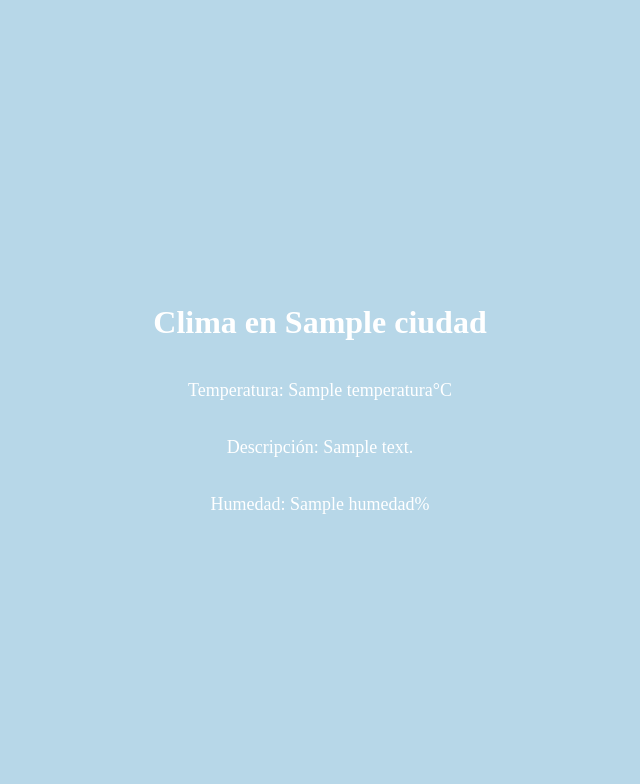
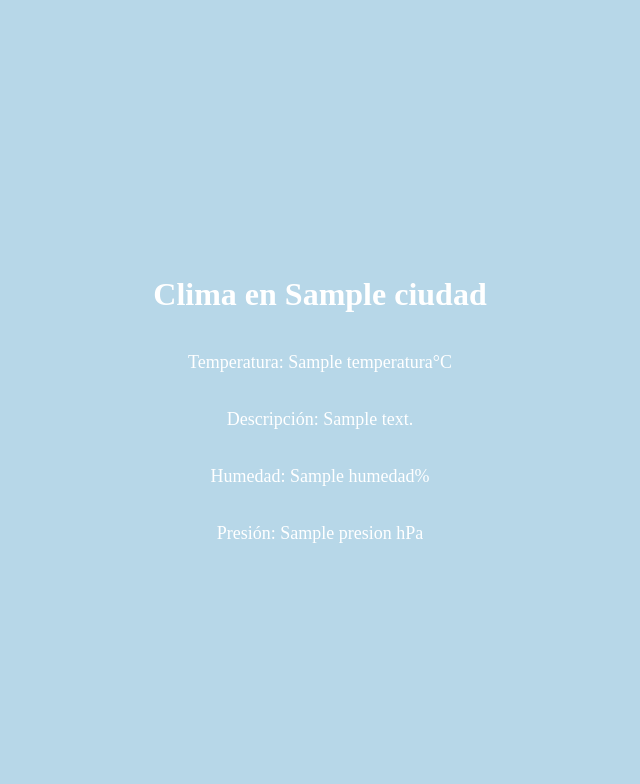
Before and after one commit to Jose8818/api, a Flask app: template templates/clima.html in a window 1280 px wide. Shown: the top 784 px of the page, without its empty margins (320-960 px from the left). Run offline with Flask 3, Linux system fonts and the light colour scheme; the template is opened without the code that fills it: most values are stand-ins (such as "Sample title", 1, 10 or a date in 2020).

Commit message:
Se agrego presion

```diff
--- a/app.py
+++ b/app.py
@@ -18,6 +18,7 @@ def obtener_clima(latitud, longitud):
             "temperatura": datos_clima["main"]["temp"],
             "descripcion": datos_clima["weather"][0]["description"],
             "humedad": datos_clima["main"]["humidity"],
+            "presion": datos_clima["main"]["pressure"],
         }
         return clima
     else:
--- a/templates/clima.html
+++ b/templates/clima.html
@@ -35,6 +35,7 @@
     <p>Temperatura: {{ temperatura }}°C</p>
     <p>Descripción: {{ descripcion }}</p>
     <p>Humedad: {{ humedad }}%</p>
+    <p>Presión: {{ presion }} hPa</p>
 
 </body>
 </html>
```
